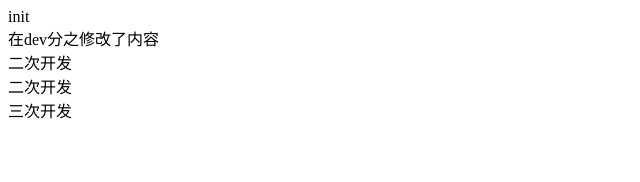
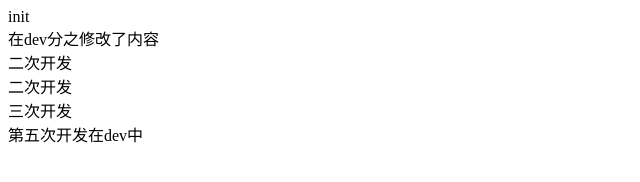
Before and after one commit to AlanJann/gitTest, a plain HTML site: page index.html in a window 1280 px wide. Shown: the whole page, without its empty margins (0-640 px from the left). Drawn offline with Linux system fonts and the light colour scheme.

Commit message:
第五次开发在dev中

```diff
--- a/index.html
+++ b/index.html
@@ -12,5 +12,6 @@
     <div>二次开发</div>
         <div>二次开发</div>
         <div>三次开发</div>
+        <div>第五次开发在dev中</div>
 </body>
 </html>
```
